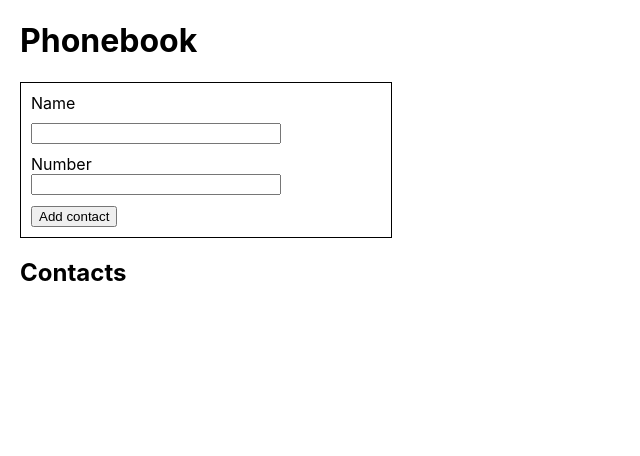
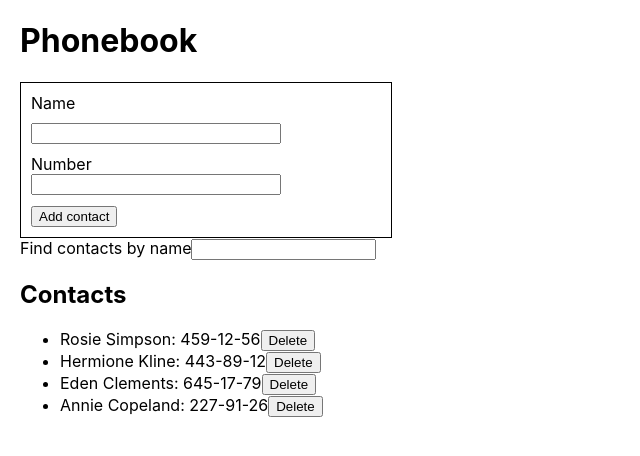
Before and after one commit to drdolgiy/goit-react-hw-02-phonebook, a React (Create React App) app: page / in a window 1280 px wide. Shown: the top 456 px of the page, without its empty margins (0-640 px from the left). Built offline with nearby package versions, Linux system fonts and the light colour scheme.

Commit message:
add delete button

```diff
--- a/src/App.jsx
+++ b/src/App.jsx
@@ -1,19 +1,30 @@
 import './App.css';
 import React, { Component } from 'react';
 import Form from './Form/Form';
+import Filter from './Filter/Filter';
+import ContactList from './ContactList/ContactList';
 import { nanoid } from "nanoid";
 
 
 class App extends Component {
     state = {
-        contacts: [],
+        contacts: [
+            { id: 'id-1', name: 'Rosie Simpson', number: '459-12-56' },
+            { id: 'id-2', name: 'Hermione Kline', number: '443-89-12' },
+            { id: 'id-3', name: 'Eden Clements', number: '645-17-79' },
+            { id: 'id-4', name: 'Annie Copeland', number: '227-91-26' },
+        ],
         filter: '',
         name: '',
         number: ''
     };
 
-    formSubmitHandler = data => {
-        // console.log(data.number)
+    addContact = data => {
+
+        const findContact = this.state.contacts.find(contact => contact.name.toLowerCase() === data.name.toLowerCase());
+
+        if (findContact) { return alert(`${findContact.name} is already in contacts`); }
+
 
         const contact = {
             id: nanoid(),
@@ -27,23 +38,41 @@
 
     };
 
+    deleteContact = (id) => {
+        this.setState(prevState => ({
+            contacts: [...prevState.contacts.filter((contact) => contact.id !== id)],
+        }));
+    };
+
+    changeFilter = event => {
+        this.setState({ filter: event.currentTarget.value });
+    };
+
+    getFilteredContact = () => {
+        const { filter, contacts } = this.state;
+
+        const normalizedFilter = filter.toLowerCase();
+
+        return contacts.filter(contact =>
+            contact.name.toLowerCase().includes(normalizedFilter));
+    };
+
     render() {
+
+        const { filter, contacts } = this.state;
+
         return (
             <div className='App'>
 
                 <h1>Phonebook</h1>
 
-                <Form onSubmit={this.formSubmitHandler}></Form>
+                <Form onSubmit={this.addContact}></Form>
+
+                <Filter value={filter} onChange={this.changeFilter} />
 
                 <h2>Contacts</h2>
 
-                <ul>
-                    {this.state.contacts.map(({name,number, id}) => {
-                        return (
-                            <li key={id}>{name}: {number}</li>
-                        )
-                    })}
-                </ul>
+                <ContactList contacts={contacts} FilteredContact={this.getFilteredContact()} deleteContact={this.deleteContact} />
 
             </div>
         );
--- /dev/null
+++ b/src/ContactList/ContactList.jsx
@@ -0,0 +1,18 @@
+import React from "react";
+
+const ContactList = ({ FilteredContact, deleteContact }) => {
+    return (
+        <ul>
+            {FilteredContact.map(contact => {
+                return (
+                    <li key={contact.id}>{contact.name}: {contact.number}
+                        <button type="button" onClick={() => deleteContact(contact.id)}>Delete</button>
+                    </li>
+
+                )
+            })}
+        </ul>
+    )
+};
+
+export default ContactList;
--- /dev/null
+++ b/src/Filter/Filter.jsx
@@ -0,0 +1,12 @@
+import React from "react";
+
+const Filter = ({ value, onChange }) => {
+    return (
+        <label>
+            Find contacts by name
+            <input type="text" value={value} onChange={onChange} />
+        </label>
+    )
+};
+
+export default Filter;
--- a/src/Form/Form.jsx
+++ b/src/Form/Form.jsx
@@ -1,14 +1,25 @@
 import React, { Component } from 'react';
 import { nanoid } from "nanoid";
-import {ContactForm, ContactLabel,TelLabel, InputName} from "./Form.styled"
+import { ContactForm, ContactLabel, TelLabel, InputName } from "./Form.styled"
 
 class Form extends Component {
     state = {
-        contacts: [],
+        contacts: [
+            { id: 'id-1', name: 'Rosie Simpson', number: '459-12-56' },
+            { id: 'id-2', name: 'Hermione Kline', number: '443-89-12' },
+            { id: 'id-3', name: 'Eden Clements', number: '645-17-79' },
+            { id: 'id-4', name: 'Annie Copeland', number: '227-91-26' },
+        ],
         filter: '',
         name: '',
         number: ''
-    };
+    }
+    // state = {
+    //     contacts: [],
+    //     filter: '',
+    //     name: '',
+    //     number: ''
+    // };
 
     nameInputId = nanoid();
 
```
Lines whose indentation alone changed are shown as unchanged.
